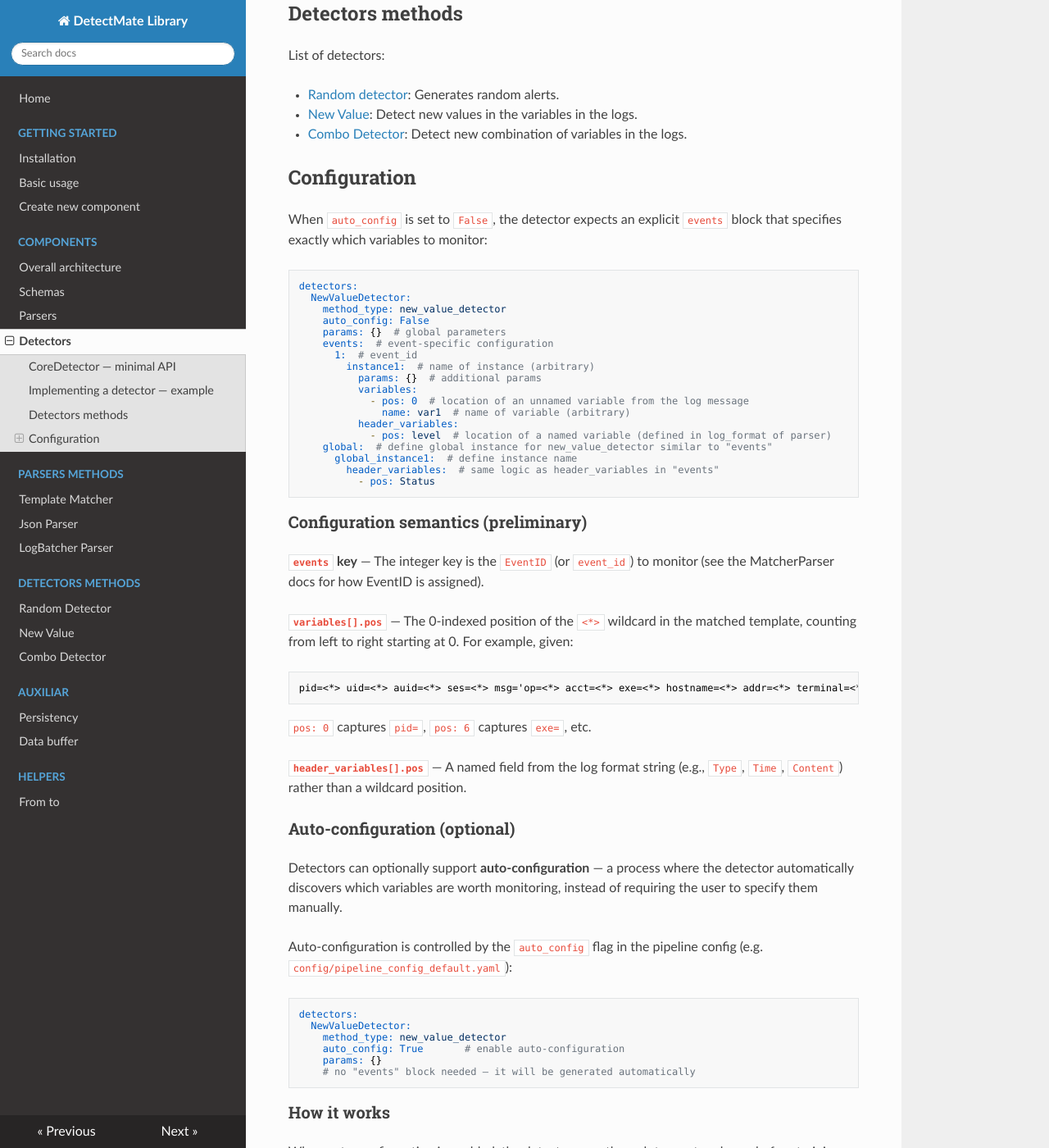
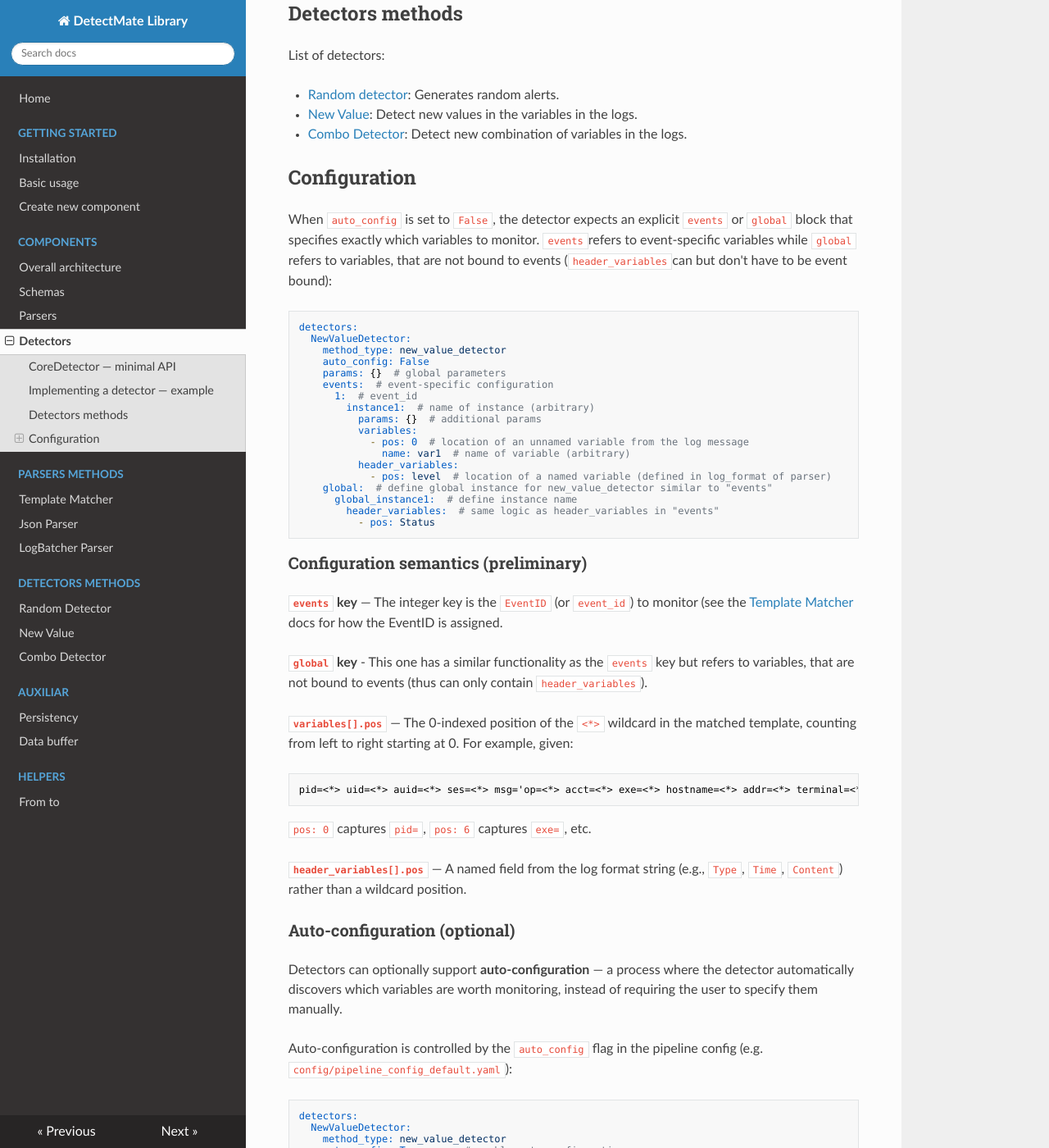
Before and after one commit to ait-detectmate/DetectMateLibrary, an MkDocs documentation site: the page built from docs/detectors.md, in a window 1280 px wide and 1400 px high, scrolled down 1496 px. Shown: the whole window at 82% size. Built offline with MkDocs 1.6.1, drawn with Linux system fonts in a browser that asks for light colours; nearby versions of some CDN libraries.

Commit message:
update docs for clarity

````diff
--- a/docs/detectors.md
+++ b/docs/detectors.md
@@ -90,7 +90,7 @@
 
 ## Configuration
 
-When `auto_config` is set to `False`, the detector expects an explicit `events` block that specifies exactly which variables to monitor:
+When `auto_config` is set to `False`, the detector expects an explicit `events` or `global` block that specifies exactly which variables to monitor. `events`refers to event-specific variables while `global` refers to variables, that are not bound to events (`header_variables`can but don't have to be event bound):
 
 ```yaml
 detectors:
@@ -116,7 +116,9 @@
 
 ### Configuration semantics (preliminary)
 
-**`events` key** — The integer key is the `EventID` (or `event_id`) to monitor (see the MatcherParser docs for how EventID is assigned).
+**`events` key** — The integer key is the `EventID` (or `event_id`) to monitor (see the [Template Matcher](parsers/template_matcher.md) docs for how the EventID is assigned.
+
+**`global` key** - This one has a similar functionality as the `events` key but refers to variables, that are not bound to events (thus can only contain `header_variables`).
 
 **`variables[].pos`** — The 0-indexed position of the `<*>` wildcard in the matched template, counting from left to right starting at 0. For example, given:
 
````
